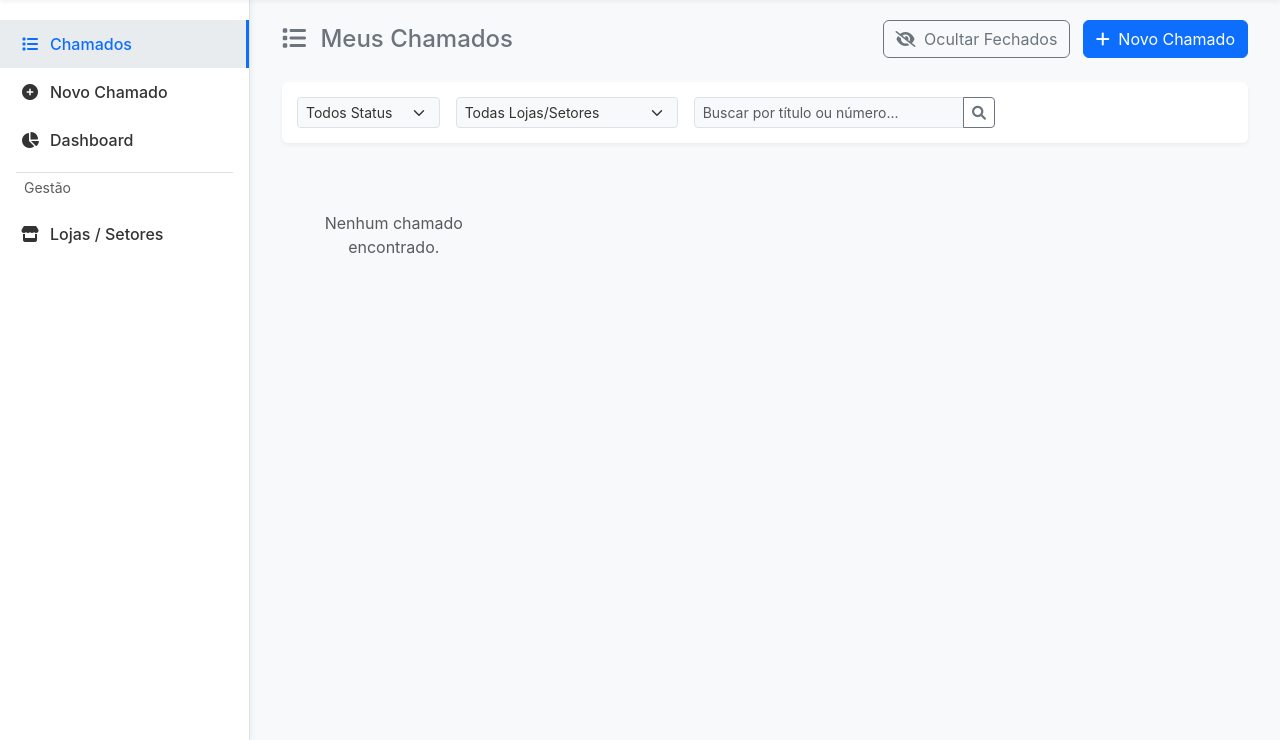
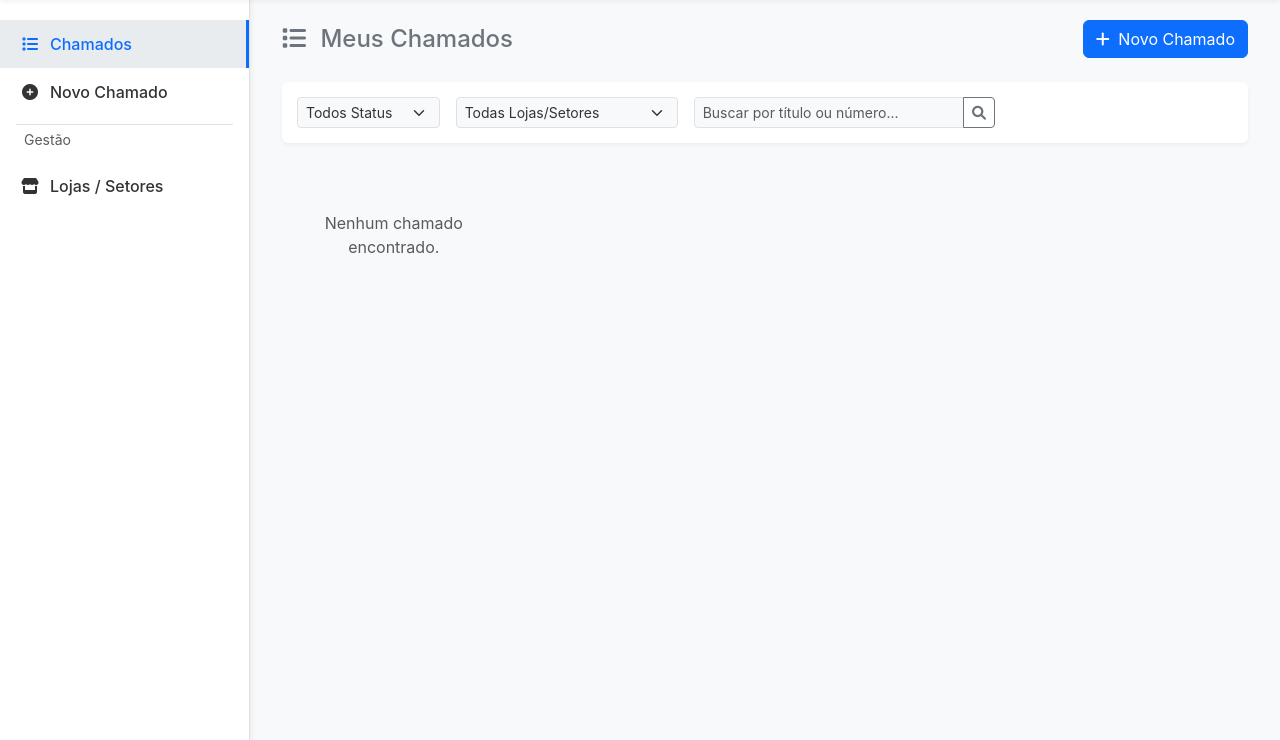
Before and after one commit to derschutz3/goat, a Flask app: page /chamados in a window 1280 px wide. Shown: the part 60-800 px from the top of the page. Run offline with Flask 3, Linux system fonts and the light colour scheme; the visitor is signed in with stand-in values (Sample User, id 1); data that the repository does not hold is empty.

Commit message:
chore(ui): hide dashboard link and exclude_closed button

```diff
--- a/app/templates/base.html
+++ b/app/templates/base.html
@@ -44,9 +44,9 @@
             <a class="nav-link {% if active_page == 'novo_chamado' %}active{% endif %}" href="{{ url_for('chamados.novo_chamado') }}">
                 <i class="fas fa-plus-circle"></i> Novo Chamado
             </a>
-            <a class="nav-link {% if active_page == 'dashboard' %}active{% endif %}" href="{{ url_for('chamados.index') }}">
+            <!-- <a class="nav-link {% if active_page == 'dashboard' %}active{% endif %}" href="{{ url_for('chamados.index') }}">
                 <i class="fas fa-chart-pie"></i> Dashboard
-            </a>
+            </a> -->
 
 
 
--- a/app/templates/chamados.html
+++ b/app/templates/chamados.html
@@ -9,10 +9,10 @@
         {% if active_page == 'gerenciar_chamados' %}Gerenciar Chamados{% else %}Meus Chamados{% endif %}
     </h4>
     <div>
-        <a href="{{ url_for(request.endpoint, exclude_closed=('false' if exclude_closed else 'true')) }}" class="btn btn-outline-secondary me-2">
+        <!-- <a href="{{ url_for(request.endpoint, exclude_closed=('false' if exclude_closed else 'true')) }}" class="btn btn-outline-secondary me-2">
             <i class="fas fa-eye{{ '-slash' if not exclude_closed else '' }} me-1"></i>
             {{ 'Ocultar Fechados' if not exclude_closed else 'Mostrar Fechados' }}
-        </a>
+        </a> -->
         <a href="{{ url_for('chamados.novo_chamado') }}" class="btn btn-primary"><i class="fas fa-plus me-1"></i> Novo Chamado</a>
     </div>
 </div>
```
